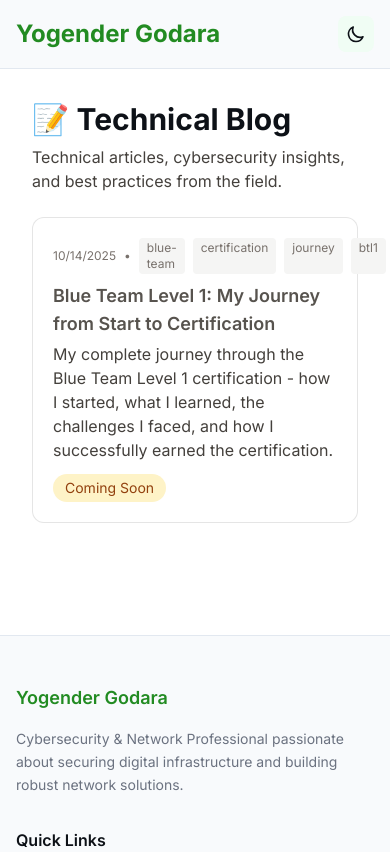
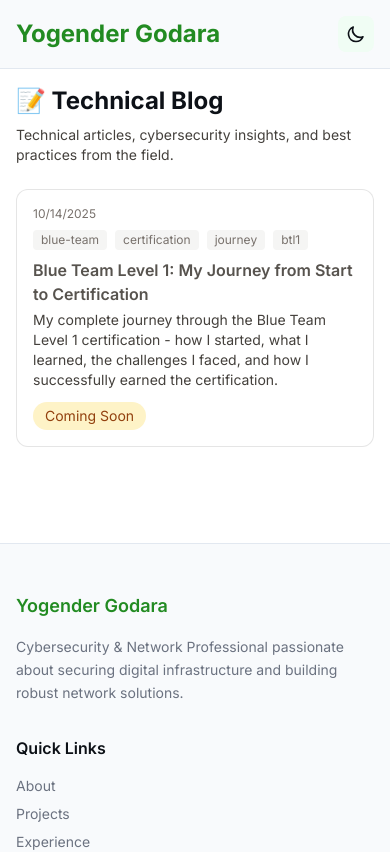
Before and after one commit to yogigodaraa/yogender-professional-portfolio, a Next.js app: page /blogs in a window 390 px wide. Shown: the top 852 px of the page. Built offline with nearby package versions, Linux system fonts and the light colour scheme.

Commit message:
Fix mobile responsiveness issues on blogs page

```diff
--- a/src/app/blogs/page.tsx
+++ b/src/app/blogs/page.tsx
@@ -19,9 +19,9 @@ export const metadata = {
 
 export default function BlogsPage() {
   return (
-    <section className="mx-auto max-w-6xl p-8">
-      <h1 className="text-3xl font-bold mb-2">📝 Technical Blog</h1>
-      <p className="text-stone-700 mb-6">
+    <section className="mx-auto max-w-6xl p-4 sm:p-6 md:p-8">
+      <h1 className="text-2xl sm:text-3xl font-bold mb-2">📝 Technical Blog</h1>
+      <p className="text-stone-700 mb-6 text-sm sm:text-base">
         Technical articles, cybersecurity insights, and best practices from the field.
       </p>
 
@@ -29,20 +29,20 @@ export default function BlogsPage() {
         {posts.map((p) => (
           <article
             key={p.slug}
-            className="rounded-xl border border-black/10 bg-white p-5 hover:shadow transition"
+            className="rounded-xl border border-black/10 bg-white p-4 sm:p-5 hover:shadow transition"
           >
-            <div className="flex items-center gap-2 text-xs text-stone-500">
+            <div className="flex flex-col sm:flex-row sm:items-center gap-2 text-xs text-stone-500">
               <time dateTime={p.date}>{new Date(p.date).toLocaleDateString()}</time>
-              <span>•</span>
-              <ul className="flex gap-2">
+              <span className="hidden sm:inline">•</span>
+              <ul className="flex flex-wrap gap-2">
                 {p.tags.map((t) => (
-                  <li key={t} className="px-2 py-0.5 rounded bg-stone-100">
+                  <li key={t} className="px-2 py-0.5 rounded bg-stone-100 text-xs">
                     {t}
                   </li>
                 ))}
               </ul>
             </div>
-            <h2 className="mt-2 text-lg font-semibold">
+            <h2 className="mt-2 text-base sm:text-lg font-semibold">
               {p.status === 'coming-soon' ? (
                 <span className="text-stone-600">{p.title}</span>
               ) : (
@@ -51,7 +51,7 @@ export default function BlogsPage() {
                 </Link>
               )}
             </h2>
-            <p className="mt-1 text-stone-700">{p.excerpt}</p>
+            <p className="mt-1 text-stone-700 text-sm sm:text-base">{p.excerpt}</p>
             {p.status === 'coming-soon' ? (
               <span className="mt-3 inline-block px-3 py-1 bg-amber-100 text-amber-800 rounded-full text-sm">
                 Coming Soon
```
